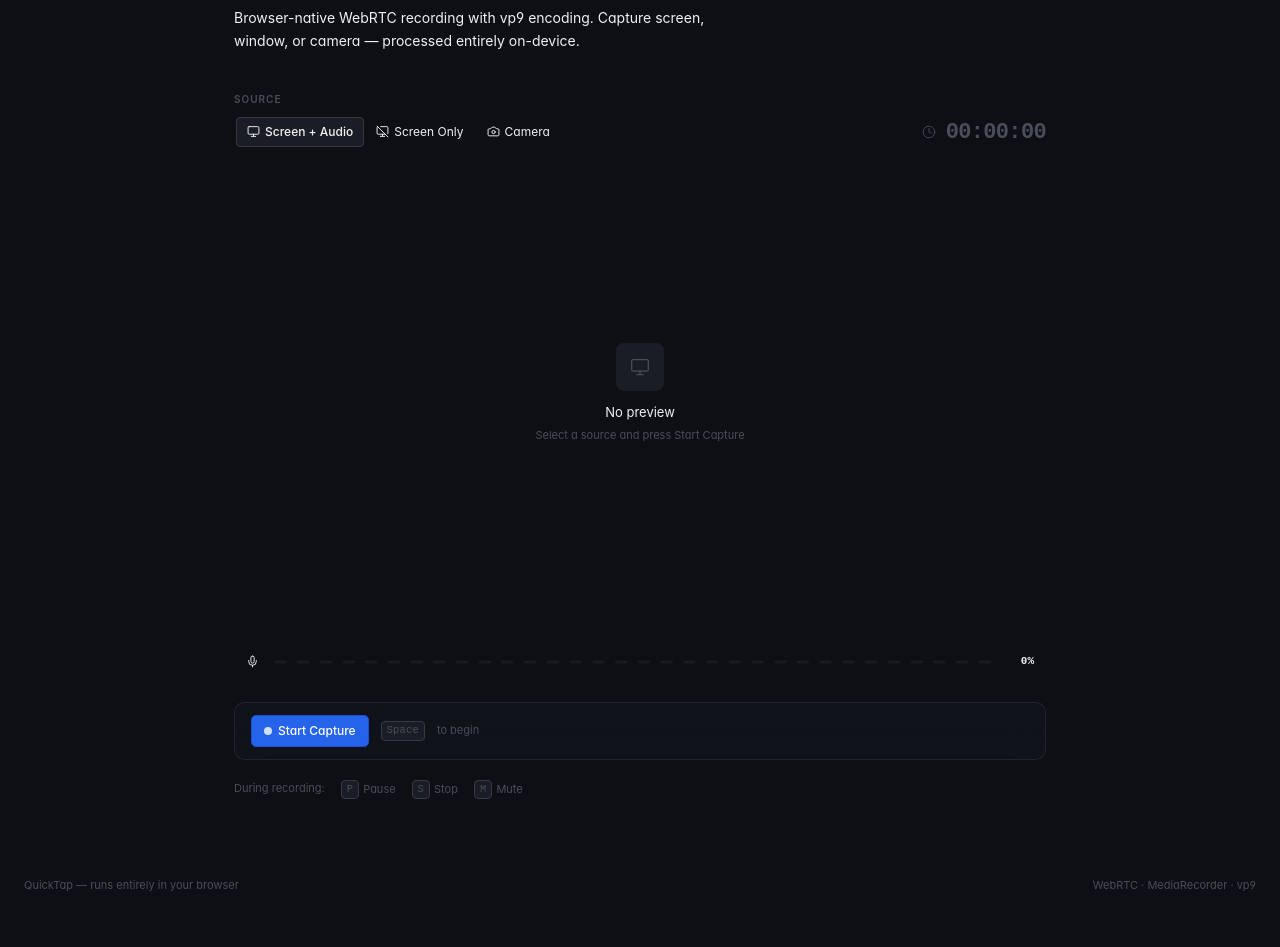
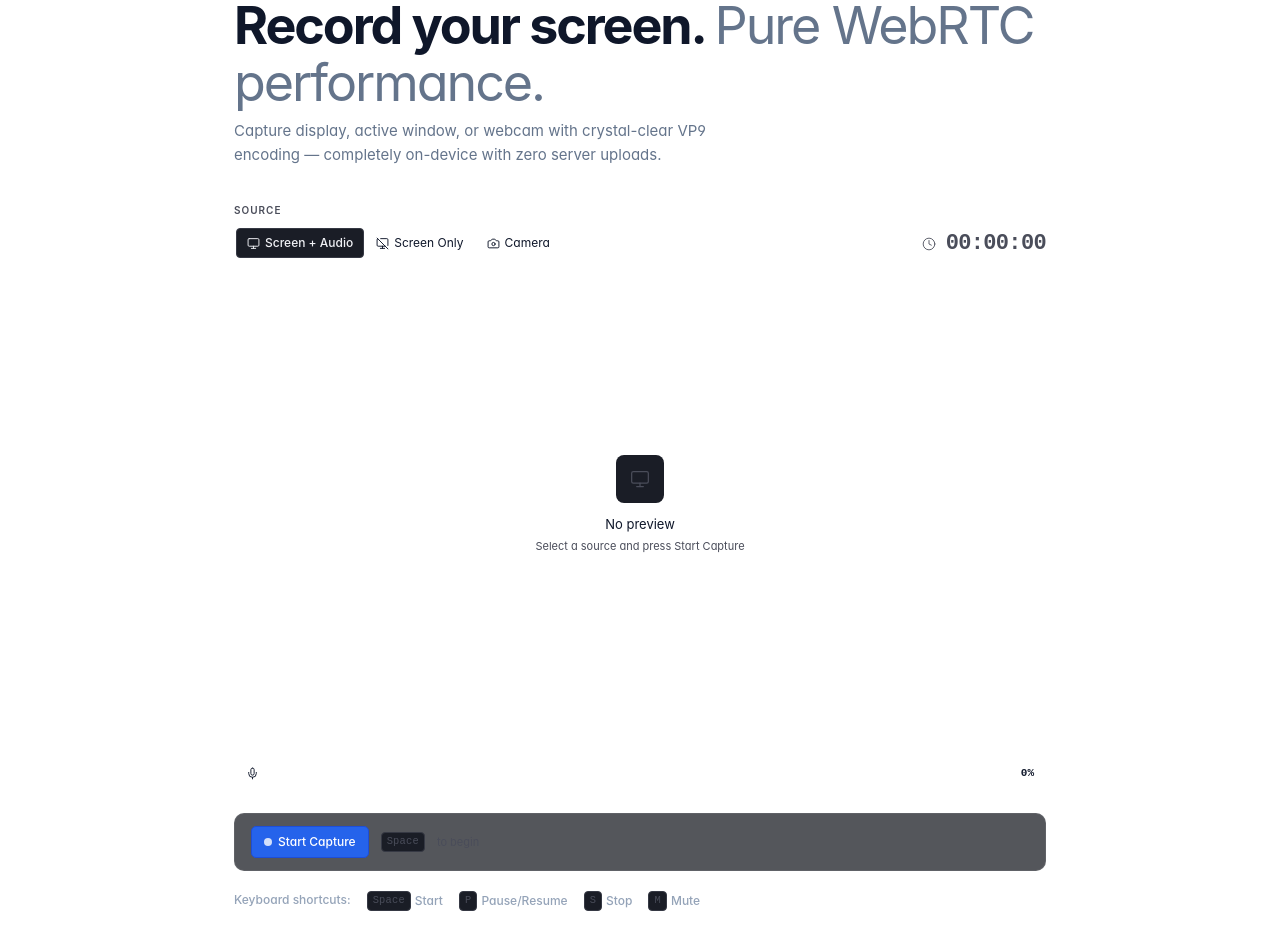
Before and after one commit to bhavyasachula/QuickTap, a React (Vite) app: page / in a window 1280 px wide. Shown: the part 1105-2052 px from the top of the page. Before the commit the page ends 2013 px from the top, so only its background shows below. Built offline with nearby package versions, Linux system fonts and the light colour scheme.

Commit message:
feat: implement core UI components and recording workflow for screen recorder application

```diff
--- a/src/App.jsx
+++ b/src/App.jsx
@@ -1,18 +1,3 @@
-/**
- * App — root layout.
- *
- * Structure:
- *  <Header />   — sticky nav
- *  <section>    — hero: ParticleField behind, recorder UI in front (zIndex 10)
- *    <ParticleField />
- *    <div zIndex 10>
- *      headline + recorder widget
- *    </div>
- *  </section>
- *
- * Recorder widget is the hero — front and center, not buried.
- * No generic marketing copy, no emoji headings.
- */
 import { useState, useRef, useEffect, useCallback } from 'react';
 import Header from './components/Header';
 import ParticleField from './components/ParticleField';
@@ -98,7 +83,7 @@ export default function App() {
           try {
             micStream = await navigator.mediaDevices.getUserMedia({ audio: true, video: false });
             micStreamRef.current = micStream;
-          } catch { /* optional */ }
+          } catch { /* optional mic */ }
         }
       }
 
@@ -155,7 +140,7 @@ export default function App() {
     } catch (err) {
       console.error(err);
       setError(err.name === 'NotAllowedError'
-        ? 'Permission denied — allow screen/camera access and try again.'
+        ? 'Permission denied — allow screen/camera access to proceed.'
         : err.message);
     }
   }, [recordingMode, setupAnalyser, startTimer, clearTimer, stopAllTracks]);
@@ -179,7 +164,7 @@ export default function App() {
   }, [clearTimer, stopAllTracks]);
 
   const handleMute = useCallback(() => {
-    const enable = isMuted; // toggling: if currently muted, we enable
+    const enable = isMuted;
     streamRef.current?.getAudioTracks().forEach(t => { t.enabled = enable; });
     micStreamRef.current?.getAudioTracks().forEach(t => { t.enabled = enable; });
     setIsMuted(m => !m);
@@ -218,63 +203,62 @@ export default function App() {
   const isStopped   = recordingState === RS.STOPPED;
 
   return (
-    <div style={{ minHeight: '100vh', display: 'flex', flexDirection: 'column', background: 'var(--color-surface-base)' }}>
+    <div style={{ minHeight: '100vh', display: 'flex', flexDirection: 'column', background: '#ffffff', color: '#0f172a' }}>
 
       <Header recordingState={recordingState} />
 
-      {/* ── Hero section: particle field behind, recorder in front ── */}
+      {/* ── Main Hero Section: Three.js Antigravity Wave Canvas ── */}
       <section style={{ position: 'relative', overflow: 'hidden', flex: 1 }}>
         <ParticleField />
 
-        {/* All recorder content sits at zIndex 10 */}
+        {/* Content on top (zIndex 10) */}
         <div style={{ position: 'relative', zIndex: 10 }}>
           <div
             style={{
               maxWidth: '860px',
               margin: '0 auto',
-              padding: '48px 24px 64px',
+              padding: '40px 24px 60px',
               display: 'flex',
               flexDirection: 'column',
               gap: '0',
             }}
           >
-            {/* ── Page heading — concise, no emoji, no gradient text ── */}
+            {/* ── Antigravity Heading ── */}
             {isIdle && (
-              <div style={{ marginBottom: '40px' }}>
+              <div style={{ marginBottom: '36px' }}>
                 <h1
                   style={{
-                    fontSize: 'clamp(28px, 4vw, 42px)',
+                    fontSize: 'clamp(32px, 4.5vw, 52px)',
                     fontWeight: 700,
                     letterSpacing: '-0.04em',
-                    color: 'var(--color-text-primary)',
-                    margin: '0 0 10px',
+                    color: '#0f172a',
+                    margin: '0 0 8px',
                     lineHeight: 1.1,
                   }}
                 >
                   Record your screen.{' '}
-                  <span style={{ color: 'var(--color-text-secondary)', fontWeight: 400 }}>
-                    No extensions needed.
+                  <span style={{ color: '#64748b', fontWeight: 400 }}>
+                    Pure WebRTC performance.
                   </span>
                 </h1>
                 <p
                   style={{
-                    fontSize: '14px',
-                    color: 'var(--color-text-secondary)',
+                    fontSize: '15px',
+                    color: '#64748b',
                     margin: 0,
                     lineHeight: 1.6,
-                    maxWidth: '480px',
+                    maxWidth: '520px',
                   }}
                 >
-                  Browser-native WebRTC recording with vp9 encoding.
-                  Capture screen, window, or camera — processed entirely on-device.
+                  Capture display, active window, or webcam with crystal-clear VP9 encoding — completely on-device with zero server uploads.
                 </p>
               </div>
             )}
 
-            {/* ── Main recorder widget ─────────────────────────────── */}
+            {/* ── Recorder Card Widget ─────────────────────────────── */}
             <div style={{ display: 'flex', flexDirection: 'column', gap: '16px' }}>
 
-              {/* Row: source selector + timer */}
+              {/* Row: Source selector + Telemetry timer */}
               {!isStopped && (
                 <div
                   style={{
@@ -298,27 +282,28 @@ export default function App() {
                 </div>
               )}
 
-              {/* Error */}
+              {/* Error Banner */}
               {error && (
                 <div
                   style={{
                     display: 'flex', alignItems: 'center', gap: '8px',
-                    padding: '10px 14px',
-                    background: 'rgba(239,68,68,0.07)',
-                    border: '1px solid rgba(239,68,68,0.2)',
-                    borderRadius: '6px',
+                    padding: '12px 16px',
+                    background: '#fef2f2',
+                    border: '1px solid #fca5a5',
+                    borderRadius: '8px',
                     fontSize: '13px',
-                    color: '#f87171',
+                    color: '#dc2626',
+                    fontWeight: 500,
                   }}
                 >
-                  <svg width="14" height="14" viewBox="0 0 20 20" fill="currentColor" style={{ flexShrink: 0 }}>
+                  <svg width="16" height="16" viewBox="0 0 20 20" fill="currentColor" style={{ flexShrink: 0 }}>
                     <path fillRule="evenodd" d="M10 18a8 8 0 100-16 8 8 0 000 16zm-1-9h2v4h-2V9zm0-2h2v2h-2V7z" clipRule="evenodd" />
                   </svg>
                   {error}
                 </div>
               )}
 
-              {/* Video preview or post-recording */}
+              {/* Video Preview or Post-Recording Player */}
               {!isStopped ? (
                 <>
                   <VideoPreview
@@ -343,7 +328,7 @@ export default function App() {
                 />
               )}
 
-              {/* Control bar — the signature glassmorphism element */}
+              {/* Control Bar */}
               {!isStopped && (
                 <ControlBar
                   recordingState={recordingState}
@@ -357,17 +342,17 @@ export default function App() {
                 />
               )}
 
-              {/* Shortcut footer — visible only when idle */}
+              {/* Shortcuts Footer */}
               {isIdle && (
                 <div
                   style={{
                     marginTop: '4px',
                     display: 'flex', gap: '16px', flexWrap: 'wrap',
-                    fontSize: '11px', color: 'var(--color-text-tertiary)',
+                    fontSize: '12px', color: '#94a3b8', fontWeight: 500,
                   }}
                 >
-                  <span>During recording:</span>
-                  {[['P', 'Pause'], ['S', 'Stop'], ['M', 'Mute']].map(([k, l]) => (
+                  <span>Keyboard shortcuts:</span>
+                  {[['Space', 'Start'], ['P', 'Pause/Resume'], ['S', 'Stop'], ['M', 'Mute']].map(([k, l]) => (
                     <span key={k} style={{ display: 'flex', alignItems: 'center', gap: '4px' }}>
                       <kbd>{k}</kbd> {l}
                     </span>
@@ -382,16 +367,17 @@ export default function App() {
       {/* ── Footer ────────────────────────────────────────────── */}
       <footer
         style={{
-          borderTop: '1px solid var(--color-border-subtle)',
-          padding: '14px 24px',
+          borderTop: '1px solid #e2e8f0',
+          padding: '16px 24px',
+          background: '#ffffff',
           display: 'flex', alignItems: 'center', justifyContent: 'space-between',
         }}
       >
-        <span style={{ fontSize: '11px', color: 'var(--color-text-tertiary)' }}>
-          QuickTap — runs entirely in your browser
+        <span style={{ fontSize: '12px', color: '#64748b' }}>
+          QuickTap — Antigravity interactive wave screen recorder
         </span>
-        <span style={{ fontSize: '11px', color: 'var(--color-text-tertiary)' }}>
-          WebRTC · MediaRecorder · vp9
+        <span style={{ fontSize: '12px', color: '#94a3b8', fontFamily: 'var(--font-mono)' }}>
+          Three.js · WebRTC · MediaRecorder VP9
         </span>
       </footer>
     </div>
```
